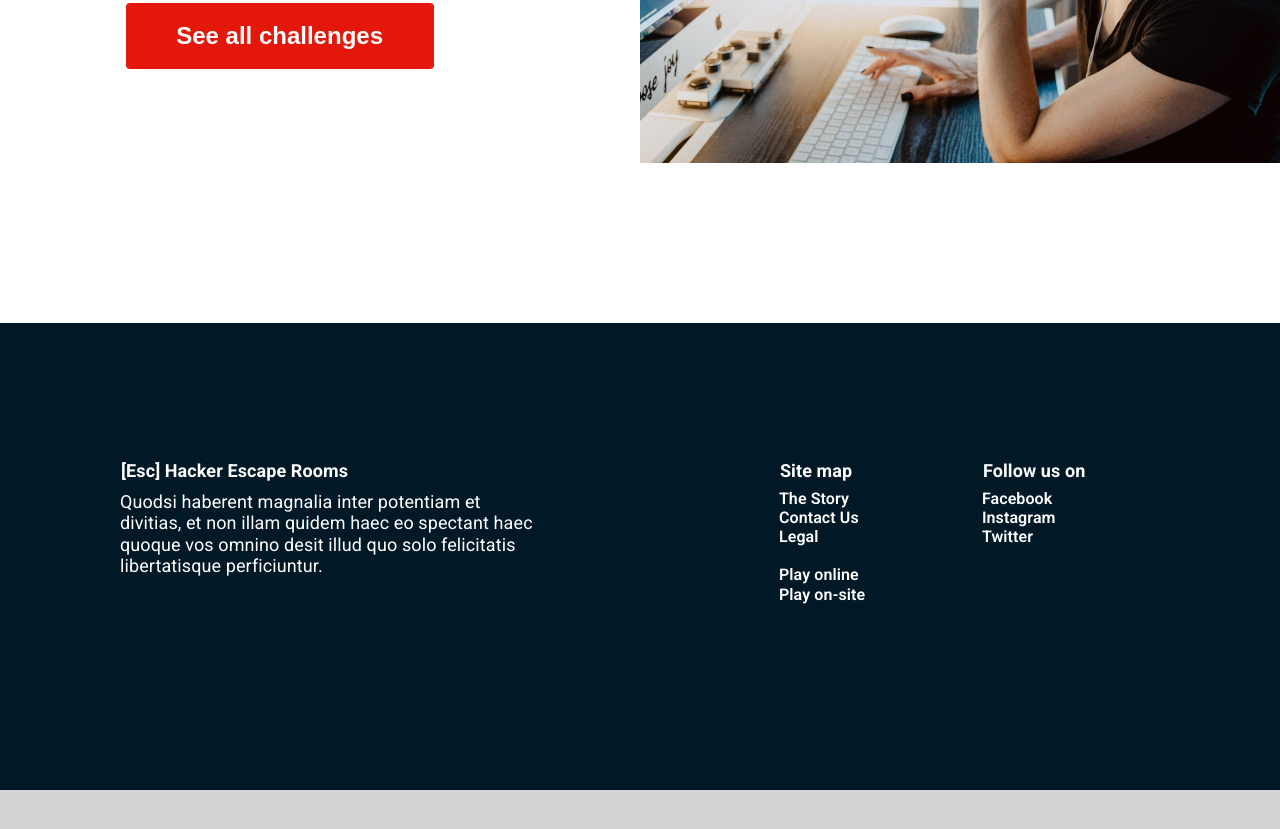
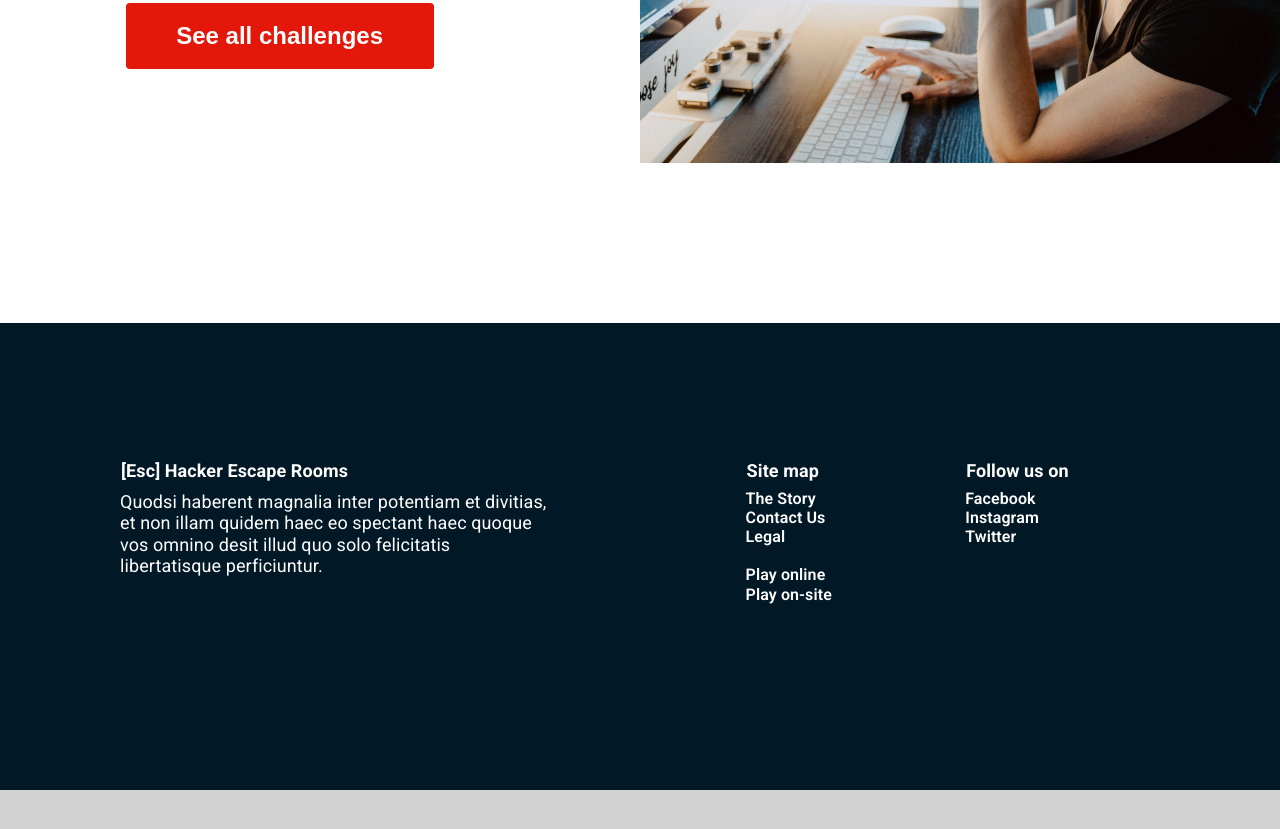
Before and after one commit to mastr777/A2_uppgift2-wu_html-css-ESCrooms, a website: page index.html in a window 1280 px wide. Shown: the part 3161-3990 px from the top of the page. Drawn offline with nearby package versions, Linux system fonts and the light colour scheme; files that its build step writes are made by us from their sources.

Commit message:
Style checking in footer

```diff
--- a/src/style.scss
+++ b/src/style.scss
@@ -293,12 +293,7 @@ footer {
   height: 566px;
   background-color: var(--blackColor);
 
-  .secondNav {
-    text-align: left;
-    padding-top: 7px;
-    padding-left: 20px;
-  }
-
+  .secondNav,
   .abroadNav {
     text-align: left;
     padding-top: 7px;
@@ -314,7 +309,6 @@ footer {
     white-space: pre;
   }
 }
-
 /* FLEX THREE/3 content ----------------------------------------------------------------------------------- */
 
 .footerWrapFlexThree {
@@ -438,9 +432,9 @@ a:hover.navThree {
 }
 
 @media only screen and (min-width: 560px) {
-  .oneSec {
-    height: 340px;
-  }
+.oneSec {
+  height: 340px;
+}
 
 .threeFlexTwo {
   width: 363px;
@@ -684,7 +678,7 @@ a:hover.navThree {
   .aboutFlexThree {
     flex: 33%;
     height: auto;
-    padding: 130px 200px 0 100px;
+    padding: 130px 150px 0 100px;
   }
 
   .navBoxFlexThree {
```
